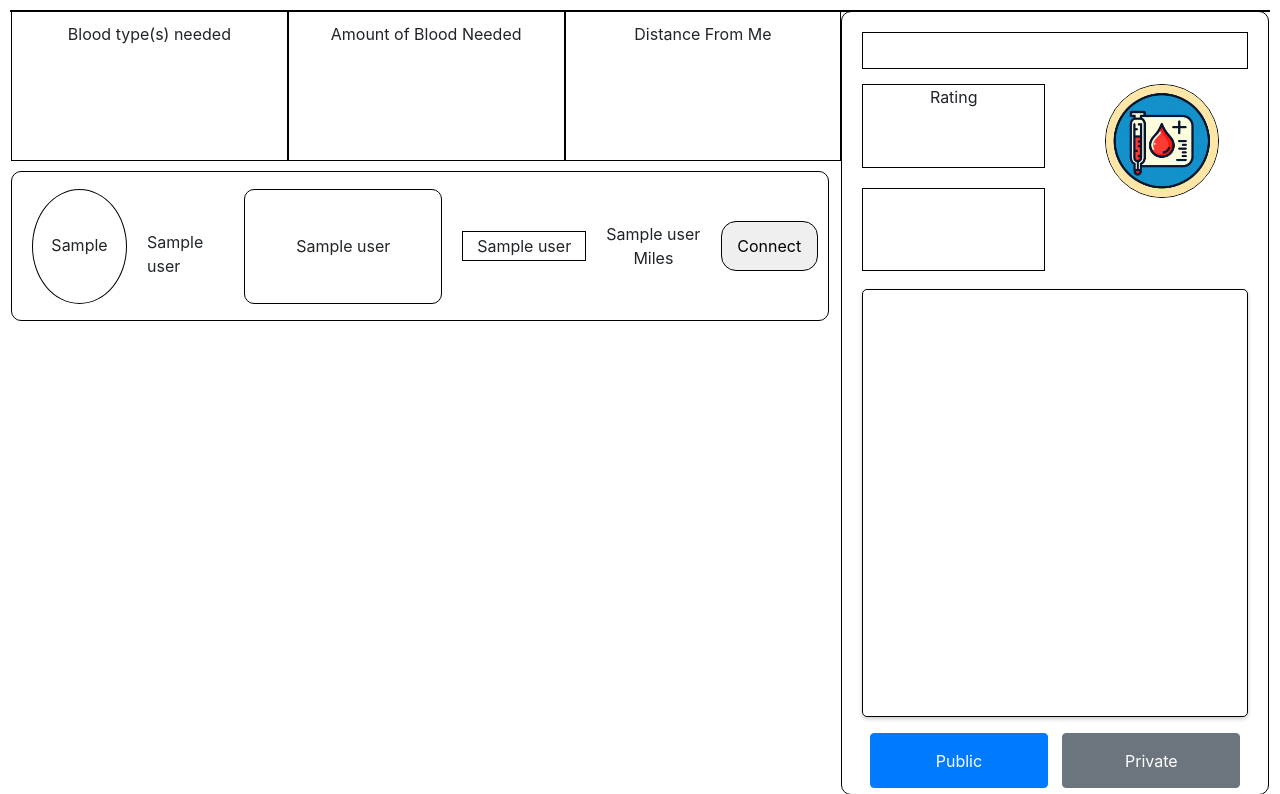
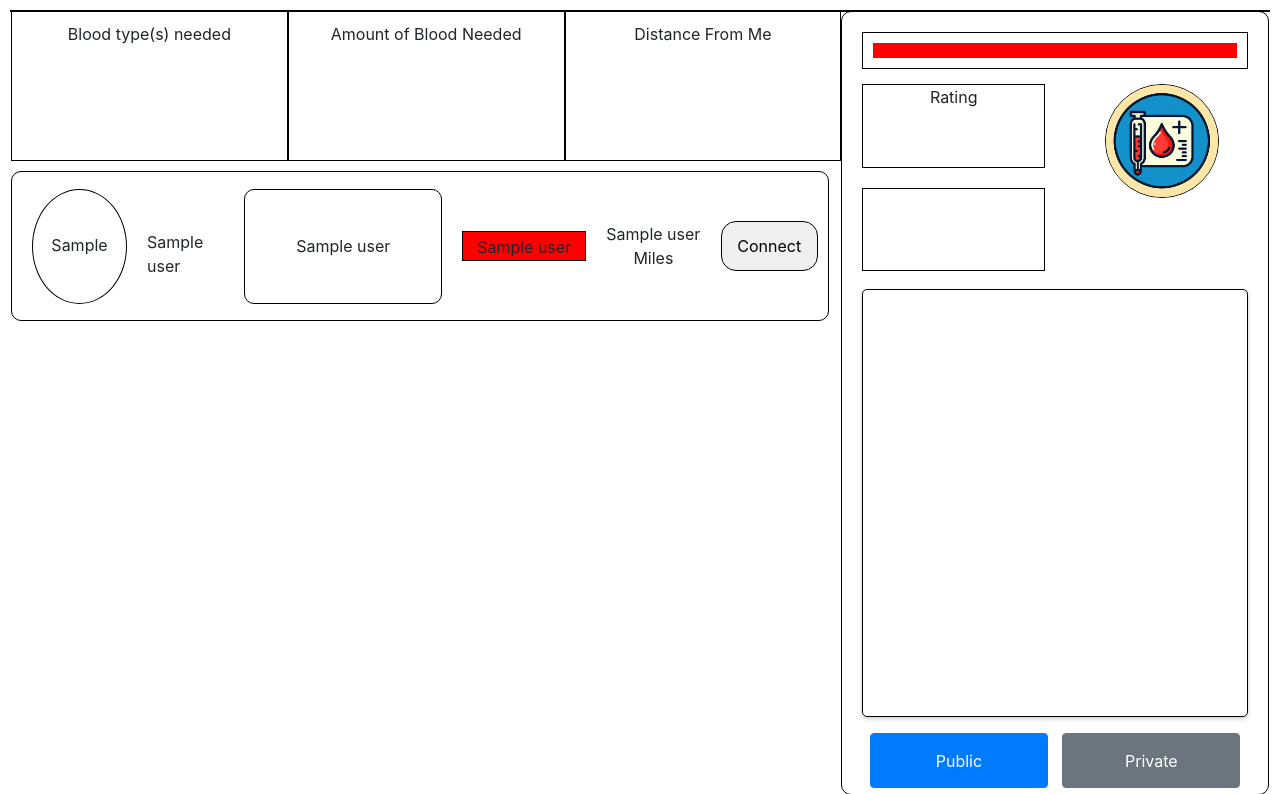
Before and after one commit to MrAntonS/nchack-2024, a Flask app: template src/templates/index.html in a window 1280 px wide. Shown: the top 794 px of the page. Run offline with Flask 3, Linux system fonts and the light colour scheme; the template is opened without the code that fills it: most values are stand-ins (such as "Sample title", 1, 10 or a date in 2020).

Commit message:
Changed index

```diff
--- a/src/templates/index.html
+++ b/src/templates/index.html
@@ -209,6 +209,30 @@
         }
     </script>
 
+    <script>
+        window.addEventListener('DOMContentLoaded', () => {
+            const healthBar = document.querySelector('.health_bar');
+            const valueDiv = document.querySelector('.health_value');
+
+            const value = parseInt(valueDiv.textContent) + 10;
+            healthBar.style.width = `${value}%`;
+            console.log(value);
+        });
+    </script>
+
+<script>
+    window.addEventListener('DOMContentLoaded', () => {
+        const healthBar = document.querySelector('.your_health_bar');
+        const valueDiv = document.querySelector('.your_health_value');
+
+        const value = parseInt(valueDiv.textContent);
+        healthBar.style.width = `${value}%`;
+        console.log(value);
+    });
+</script>
+
+
+
     <!-- Overall container to hold left and right sides -->
     <div id="Overall-Container">
 
@@ -252,7 +276,12 @@
 
                     <!-- available blood -->
                     <div id="blood-type-symbol"
-                        style="height:30px; width:150px; border:1px solid #000;margin-left:20px; text-align: center; display: flex; justify-content: center; align-items: center;"><div>{{user[15]}}</div></div>
+                        style="height:30px; width:150px; border:1px solid #000;margin-left:20px; text-align: center; justify-content: center; align-items: center;">
+                        <div class="health_bar" style="height: 100%; width: 100%; background-color: red;"></div>
+                        <div class="health_value" style="margin-top: -25px;">
+                            {{user[15]}}
+                        </div>
+                    </div>
 
                     <!-- distance from you -->
                     <div id="blood-type-symbol"
@@ -275,7 +304,12 @@
         <!-- Right side -->
         <div id="Right-side" style="width:34%; float:left;">
 
-            <div id="Amount-Of-Blood-To-Donate">{{current_user[15]}}</div>
+            <div id="Amount-Of-Blood-To-Donate">
+                <div class="your_health_bar" style="height: 100%; width: 100%; background-color: red;"></div>
+                <div class="your_health_value" style="margin-top: -20px;">
+                    {{current_user[15]}}
+                </div>
+            </div>
             <div id="Profile-Information">
                 <div class="container">
                     <div class="column1">
@@ -305,7 +339,7 @@
                     <button id="public" class="btn btn-primary"
                         style="width: 42%; height: 55px; margin: 5px; position: relative;">Public</button>
                     <button id="private" class="btn btn-secondary"
-                        style="width: 42%; height: 55px; margin: 5px; position: relative" ,>Private</button>
+                        style="width: 42%; height: 55px; margin: 5px; position: relative;">Private</button>
                 </div>
             </div>
 
```
